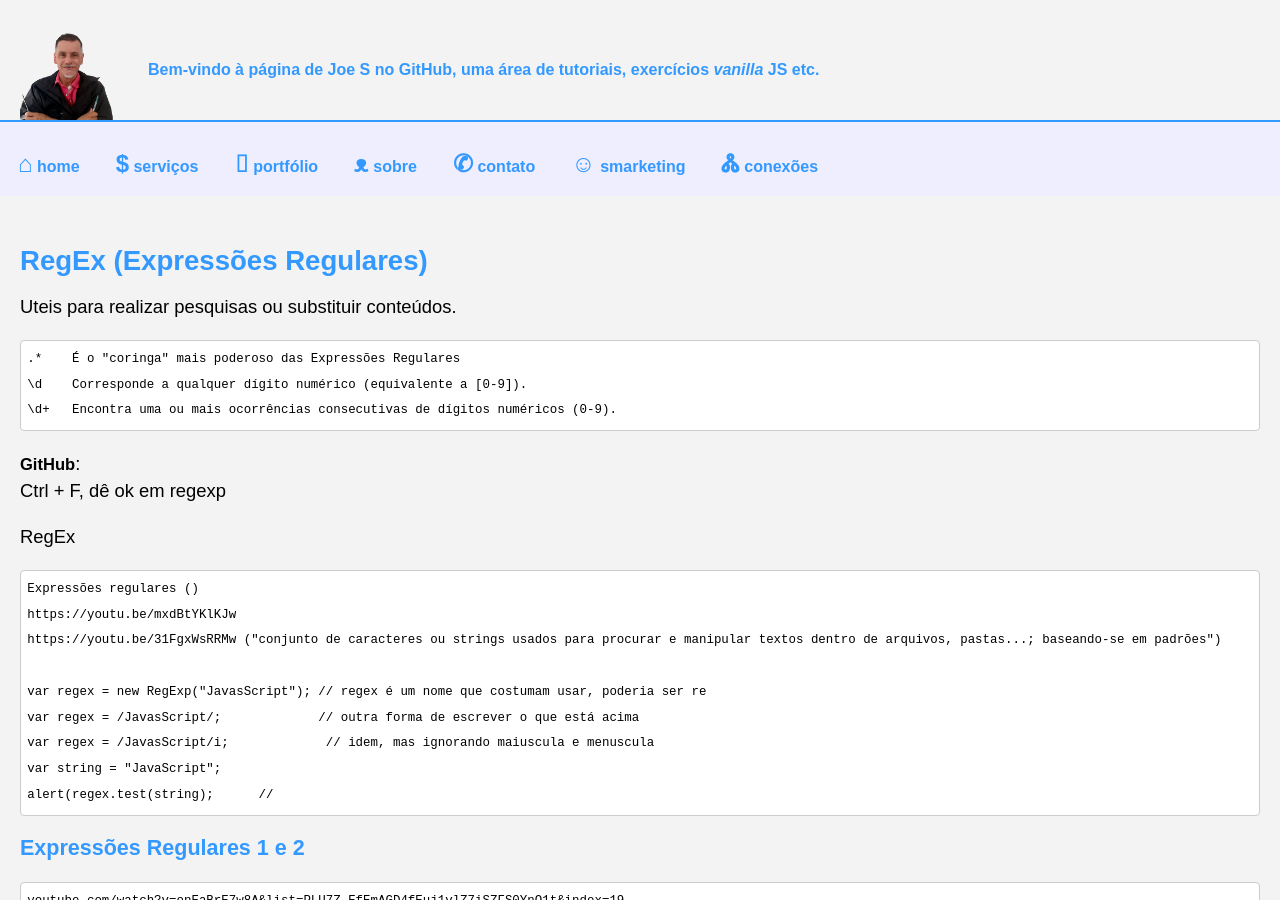
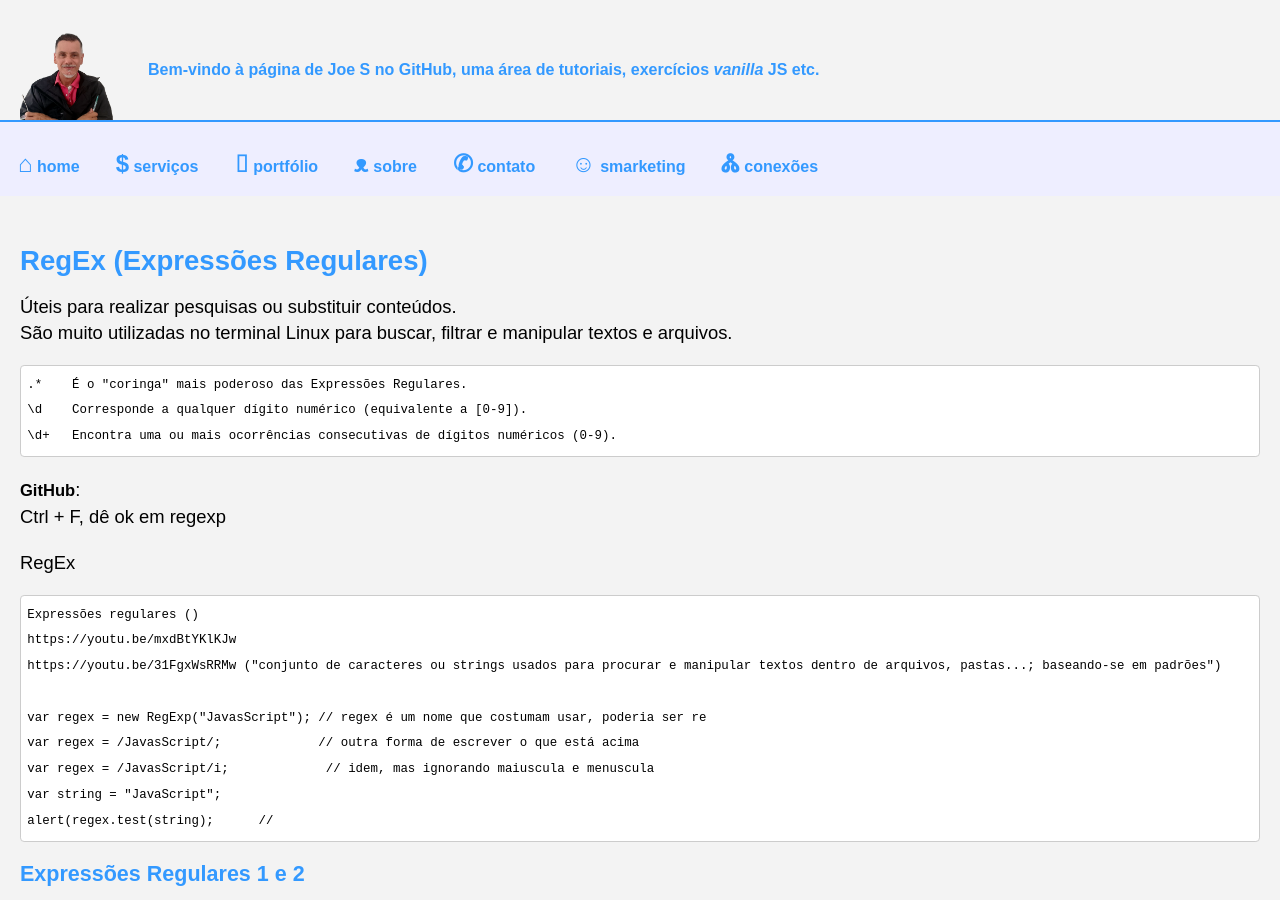
Before and after one commit to Joesynth/joesynth.github.io, a Jekyll site: the page built from _posts/2021-07-14-regex.md, in a window 1280 px wide and 900 px high. Built offline with Jekyll 4.4.1, drawn with Linux system fonts in a browser that asks for light colours.

Commit message:
Update 2021-07-14-regex.md

```diff
--- a/_posts/2021-07-14-regex.md
+++ b/_posts/2021-07-14-regex.md
@@ -1,9 +1,11 @@
 # RegEx (Expressões Regulares)
 
-Uteis para realizar pesquisas ou substituir conteúdos.
+Úteis para realizar pesquisas ou substituir conteúdos.
+São muito utilizadas no terminal Linux para buscar, filtrar e manipular textos e arquivos.
 
 
-    .*    É o "coringa" mais poderoso das Expressões Regulares
+
+    .*    É o "coringa" mais poderoso das Expressões Regulares.
     \d    Corresponde a qualquer dígito numérico (equivalente a [0-9]).
     \d+   Encontra uma ou mais ocorrências consecutivas de dígitos numéricos (0-9).
 
```
